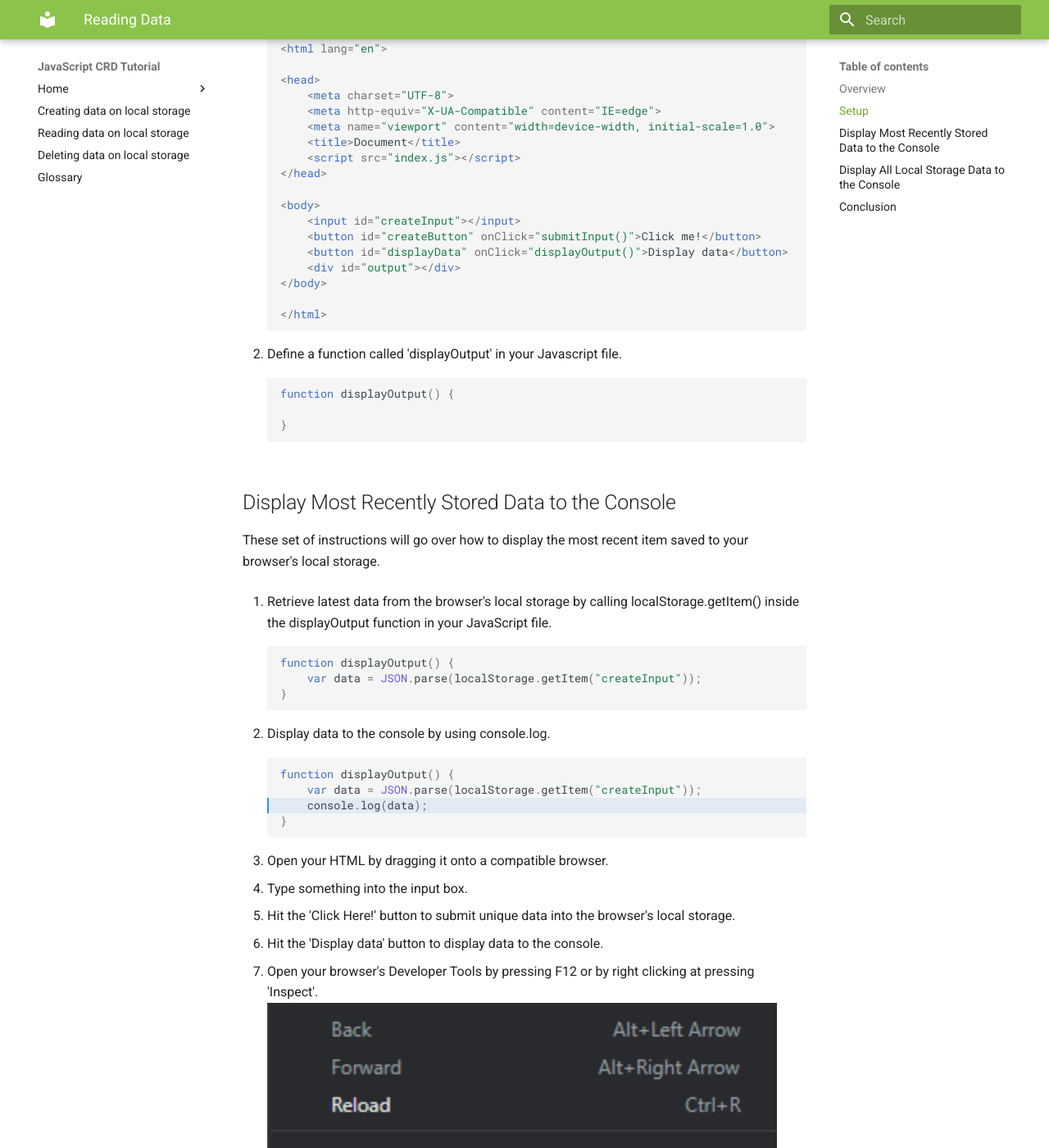
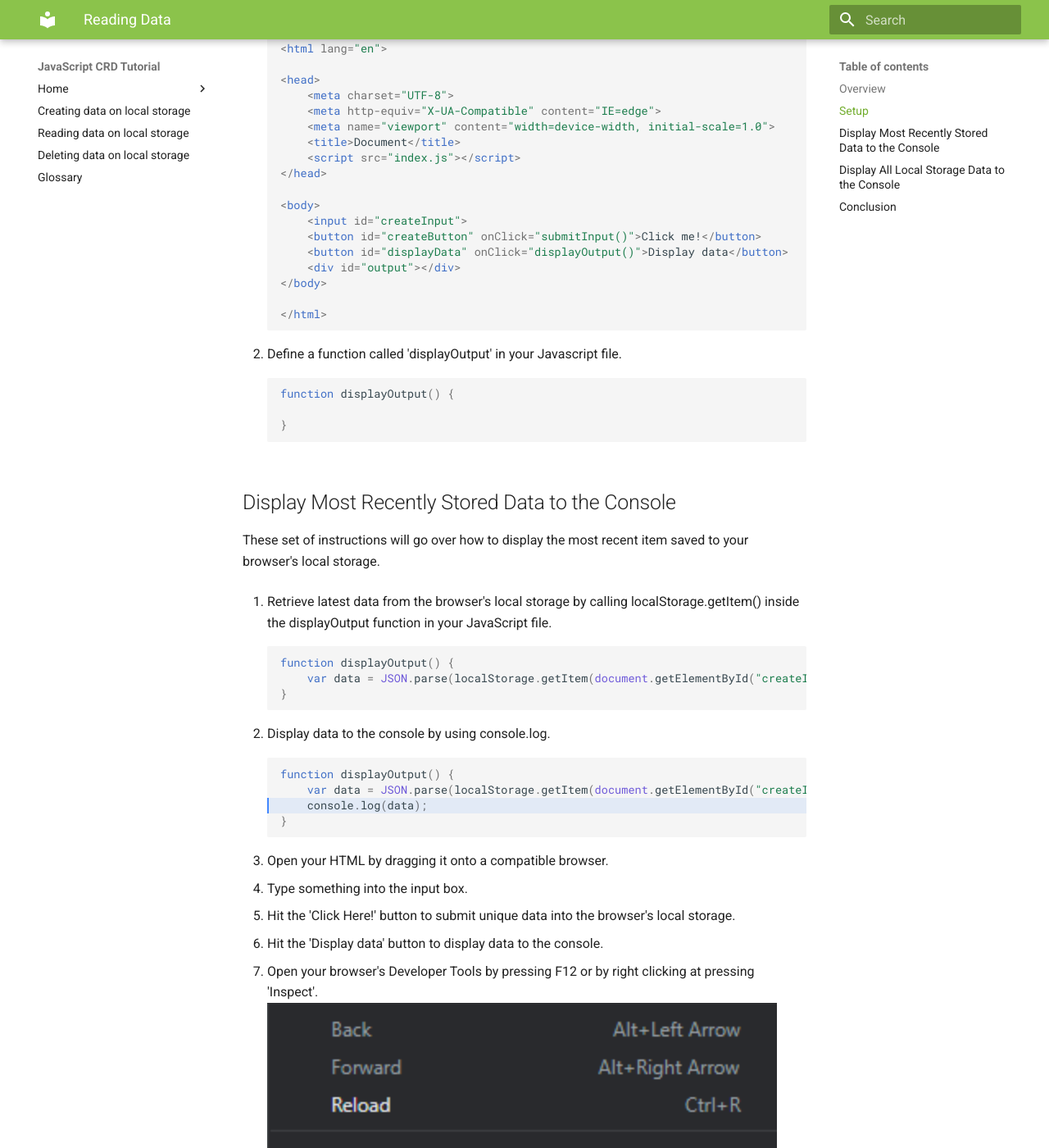
Before and after one commit to mnkhee/user-docs-project, an MkDocs documentation site: the page built from docs/tutorials/reading.md, in a window 1280 px wide and 1400 px high, scrolled down 599 px. Shown: the whole window at 82% size. Built offline with MkDocs 1.6.1 and Material for MkDocs 9.7.7, drawn with Linux system fonts in a browser that asks for light colours.

Commit message:
fix reading tutorial

````diff
--- a/docs/tutorials/reading.md
+++ b/docs/tutorials/reading.md
@@ -27,7 +27,7 @@ This section will focus on reading and displaying data from your web browser's l
     </head>
 
     <body>
-        <input id="createInput"></input>
+        <input id="createInput">
         <button id="createButton" onClick="submitInput()">Click me!</button>
         <button id="displayData" onClick="displayOutput()">Display data</button>
         <div id="output"></div>
@@ -52,7 +52,7 @@ These set of instructions will go over how to display the most recent item saved
 
     ```js
     function displayOutput() {
-        var data = JSON.parse(localStorage.getItem("createInput"));
+        var data = JSON.parse(localStorage.getItem(document.getElementById("createInput").value));
     }
     ```
 
@@ -60,7 +60,7 @@ These set of instructions will go over how to display the most recent item saved
 
     ```{.js .annotate hl_lines="3"}
     function displayOutput() {
-        var data = JSON.parse(localStorage.getItem("createInput"));
+        var data = JSON.parse(localStorage.getItem(document.getElementById("createInput").value));
         console.log(data);
     }
     ```
````
Also changed, not shown: other parts of docs/tutorials/reading.md (+1 -1 lines), index.js (+8 -0 lines).
